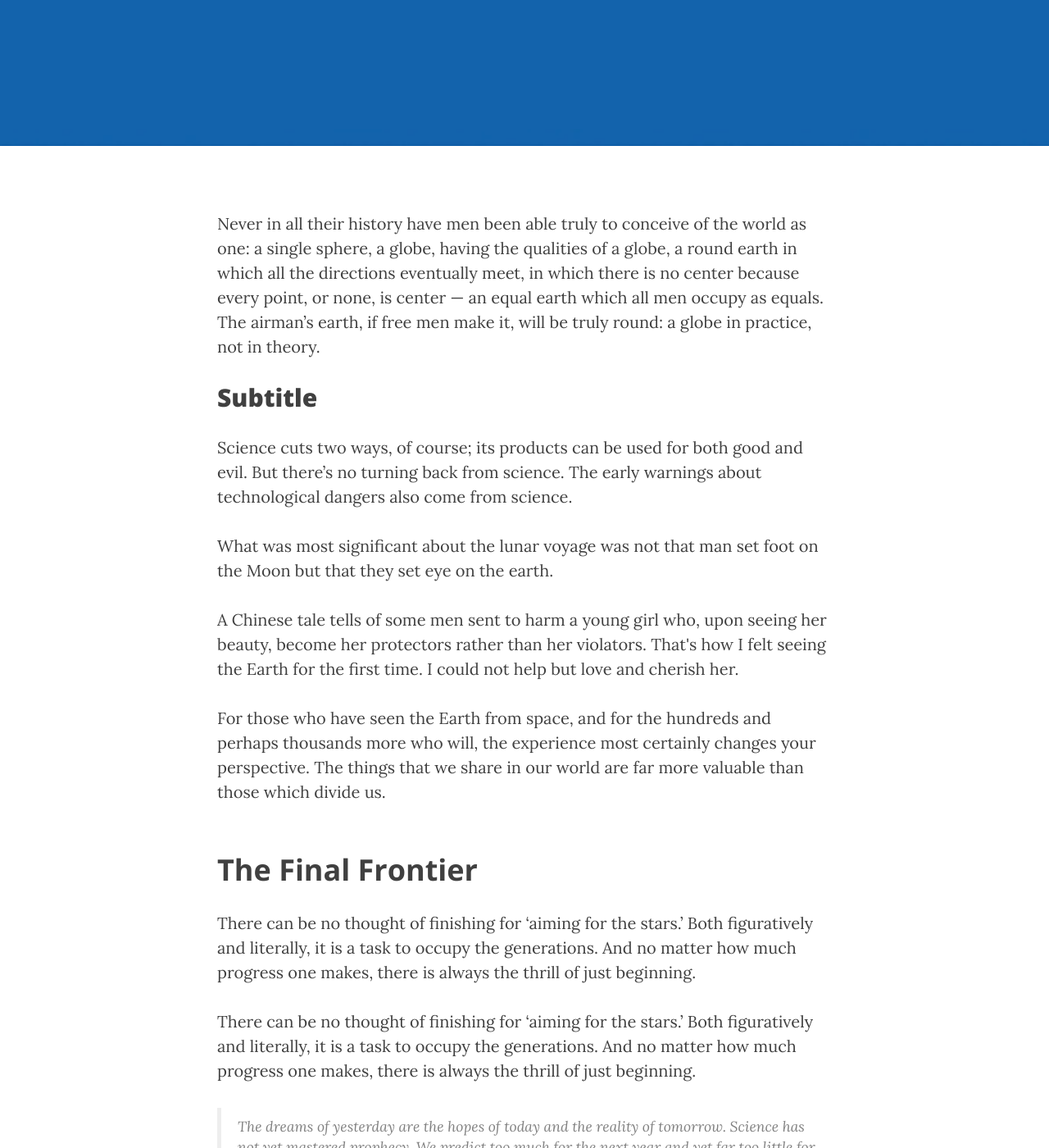
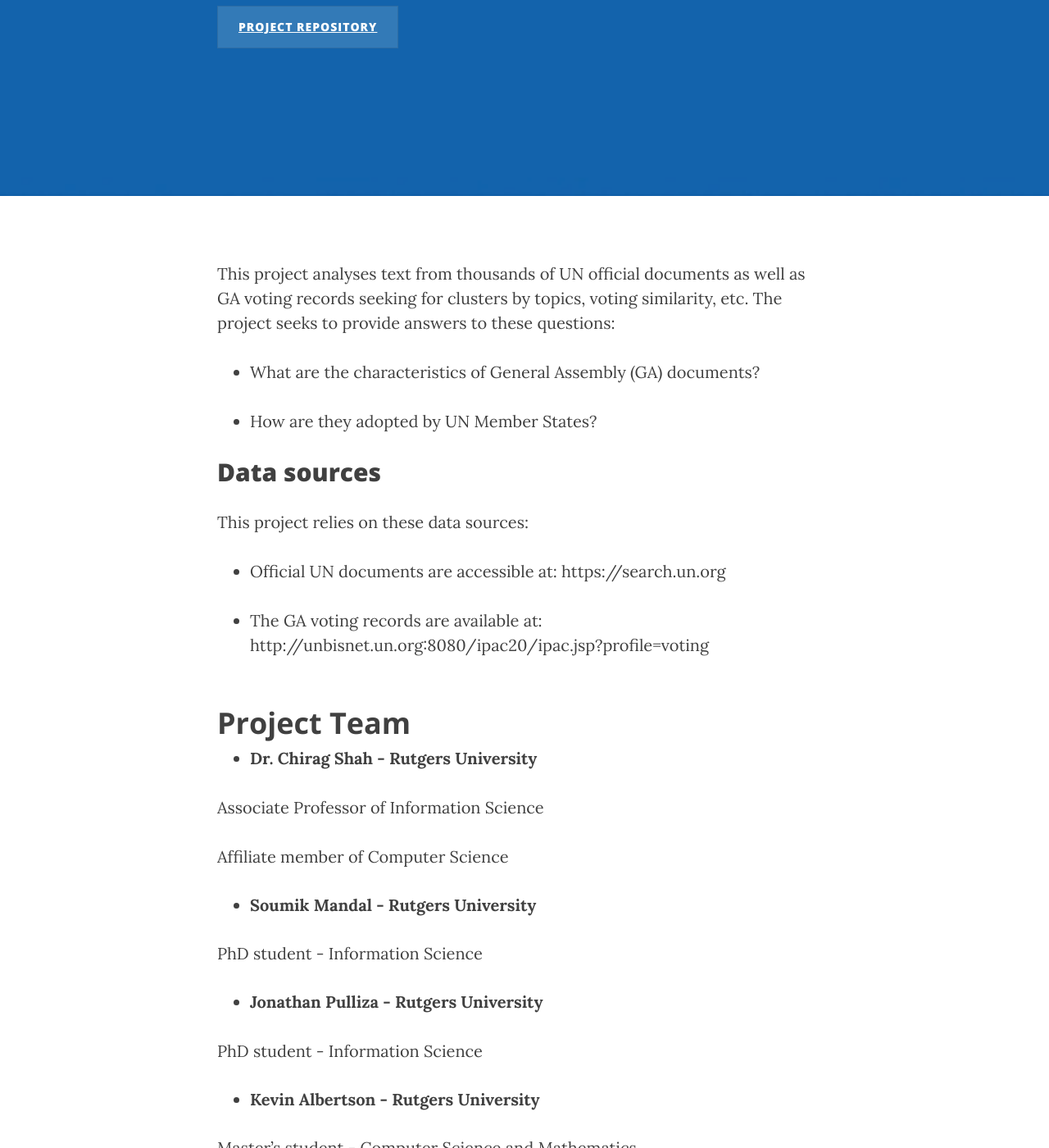
Before and after one commit to jmmnn/ICT4SD.github.io, a Jekyll site: the page built from _posts/2016-09-25-project1.markdown, in a window 1280 px wide and 1400 px high, scrolled down 503 px. Shown: the whole window at 82% size. Built offline with Jekyll 4.4.1, drawn with Linux system fonts in a browser that asks for light colours; nearby versions of some CDN libraries; some of the changed text lies outside the part shown.

Commit message:
Updated Project GA

```diff
--- a/_posts/2016-09-25-project1.markdown
+++ b/_posts/2016-09-25-project1.markdown
@@ -1,47 +1,59 @@
 ---
 layout:     post
-title:      "Project 1: Measuring the SDGs from the sky"
-subtitle:   "combining satellite imagery with machine-learning to estimate gound truth."
+title:      "UN General Assembly Resolutions and Voting Patterns"
+subtitle:   "Textual Analytics and Visualization of the United Nations General Assembly Resolutions"
 repository: "UN-General-Assembly-Resolutions-and-Voting-Patterns"
 date:       2016-09-20 12:00:00
-author:     "Prof. Lopez"
+author:     "Jorge Martinez Navarrete, UN-OICT Analytics"
 
 ---
 
-Never in all their history have men been able truly to conceive of the world as one: a single sphere, a globe, having the qualities of a globe, a round earth in which all the directions eventually meet, in which there is no center because every point, or none, is center — an equal earth which all men occupy as equals. The airman's earth, if free men make it, will be truly round: a globe in practice, not in theory.
+This project analyses text from thousands of UN official documents as well as GA voting records seeking for clusters by topics, voting similarity, etc. The project seeks to provide answers to these questions:
 
-Subtitle
+- What are the characteristics of General Assembly (GA) documents?
+
+- How are they adopted by UN Member States?
+
+
+Data sources
 --------
 
-Science cuts two ways, of course; its products can be used for both good and evil. But there's no turning back from science. The early warnings about technological dangers also come from science.
+This project relies on these data sources:
 
-<p>What was most significant about the lunar voyage was not that man set foot on the Moon but that they set eye on the earth.</p>
 
-<p>A Chinese tale tells of some men sent to harm a young girl who, upon seeing her beauty, become her protectors rather than her violators. That's how I felt seeing the Earth for the first time. I could not help but love and cherish her.</p>
+- Official UN documents are accessible at: https://search.un.org
 
-<p>For those who have seen the Earth from space, and for the hundreds and perhaps thousands more who will, the experience most certainly changes your perspective. The things that we share in our world are far more valuable than those which divide us.</p>
+- The GA voting records are available at: http://unbisnet.un.org:8080/ipac20/ipac.jsp?profile=voting
 
-<h2 class="section-heading">The Final Frontier</h2>
 
-<p>There can be no thought of finishing for ‘aiming for the stars.’ Both figuratively and literally, it is a task to occupy the generations. And no matter how much progress one makes, there is always the thrill of just beginning.</p>
+<h2 class="section-heading">Project Team</h2>
 
-<p>There can be no thought of finishing for ‘aiming for the stars.’ Both figuratively and literally, it is a task to occupy the generations. And no matter how much progress one makes, there is always the thrill of just beginning.</p>
+- **Dr. Chirag Shah - Rutgers University**
 
-<blockquote>The dreams of yesterday are the hopes of today and the reality of tomorrow. Science has not yet mastered prophecy. We predict too much for the next year and yet far too little for the next ten.</blockquote>
+Associate Professor of Information Science
 
-<p>Spaceflights cannot be stopped. This is not the work of any one man or even a group of men. It is a historical process which mankind is carrying out in accordance with the natural laws of human development.</p>
+Affiliate member of Computer Science
 
-<h2 class="section-heading">Reaching for the Stars</h2>
 
-<p>As we got further and further away, it [the Earth] diminished in size. Finally it shrank to the size of a marble, the most beautiful you can imagine. That beautiful, warm, living object looked so fragile, so delicate, that if you touched it with a finger it would crumble and fall apart. Seeing this has to change a man.</p>
+
+- **Soumik Mandal - Rutgers University**
+
+PhD student - Information Science
+
+
+
+- **Jonathan Pulliza - Rutgers University**
+
+PhD student - Information Science
+
+
+
+- **Kevin Albertson - Rutgers University**
+
+Master's student - Computer Science and Mathematics
+
 
 <a href="#">
     <img src="{{ site.baseurl }}/img/opensource_web_banner.jpg" alt="Post Sample Image">
 </a>
-<span class="caption text-muted">To go places and do things that have never been done before – that’s what living is all about.</span>
-
-<p>Space, the final frontier. These are the voyages of the Starship Enterprise. Its five-year mission: to explore strange new worlds, to seek out new life and new civilizations, to boldly go where no man has gone before.</p>
-
-<p>As I stand out here in the wonders of the unknown at Hadley, I sort of realize there’s a fundamental truth to our nature, Man must explore, and this is exploration at its greatest.</p>
-
-<p>Placeholder text by <a href="http://spaceipsum.com/">Space Ipsum</a>. Photographs by <a href="https://www.flickr.com/photos/nasacommons/">NASA on The Commons</a>.</p>
+<span class="caption text-muted">The InfoSeeking Lab at the School of Communication & Information - Rutgers University</span>
```
